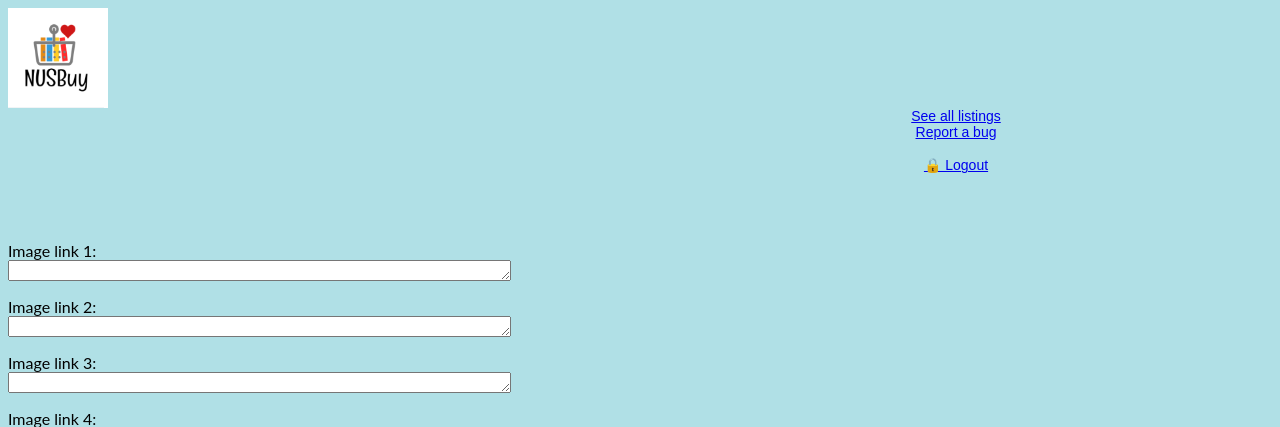
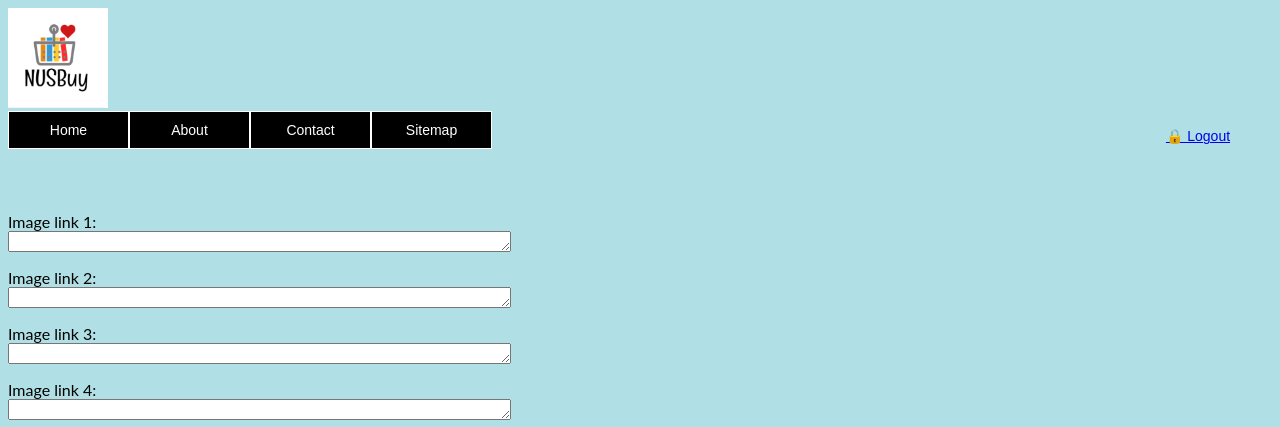
Before and after one commit to dinhnhobao/NUSBuy, a Django app: page /post/create/ in a window 1280 px wide; the page is wider, and only the part inside the window is pictured. Shown: the top 427 px of that part. Run offline with Django 3.2, Linux system fonts and the light colour scheme; the visitor is signed in with stand-in values (Sample User, id 1); data that the repository does not hold is empty.

Commit message:
Add files via upload

```diff
--- a/src/templates/base.html
+++ b/src/templates/base.html
@@ -1,18 +1,36 @@
 <!-- This is used for commenting-->
-{% load static %}
-<link rel="stylesheet" href="styles.css">
+{% comment %} <link rel="stylesheet" href="styles.css"> {% endcomment %}
 <!DOCTYPE html>
 <html>
     <head>
-        <meta charset="UTF-8">
         <title>NUSBuy: buy and sell items on NUS campus</title>
         <link rel="stylesheet" href="/static/style.css">
+        <link rel="stylesheet" href="https://cdnjs.cloudflare.com/ajax/libs/font-awesome/4.7.0/css/font-awesome.min.css">
+        <meta name="viewport" content="width=device-width, initial-scale=1.0">
     </head>
+    <style>
+        nav {
+            font-size: 14px;
+            font-family: sans-serif;
+            text-align: center;
+        }
+        .bar {
+            width: 119px;
+            border: solid 1px;
+            float: left;
+            padding: 10px 0;
+            background-color: black;
+            color: white;
+        }
+    </style>
     <body>
+        <!--https://www.w3schools.com/html/html_images.asp-->
         <img style="width: 100px; height: 100px;" src="/static/logo.png" alt="NUSBuy logo"/>
         <nav>
-            <a href="{% url 'home' %}"><div>See all listings</div></a>
-            <a href="{% url 'report' %}""><div>Report a bug</div></a>
+            <a href="http://127.0.0.1:8000/blog/"><div class ="bar">Home</div></a>
+            <a href="http://127.0.0.1:8000/blog/"><div class ="bar">About</div></a>
+            <a href="http://127.0.0.1:8000/blog/"><div class ="bar">Contact</div></a>
+            <a href="http://127.0.0.1:8000/blog/"><div class ="bar">Sitemap</div></a>
         </nav>
 
         <nav>
```
